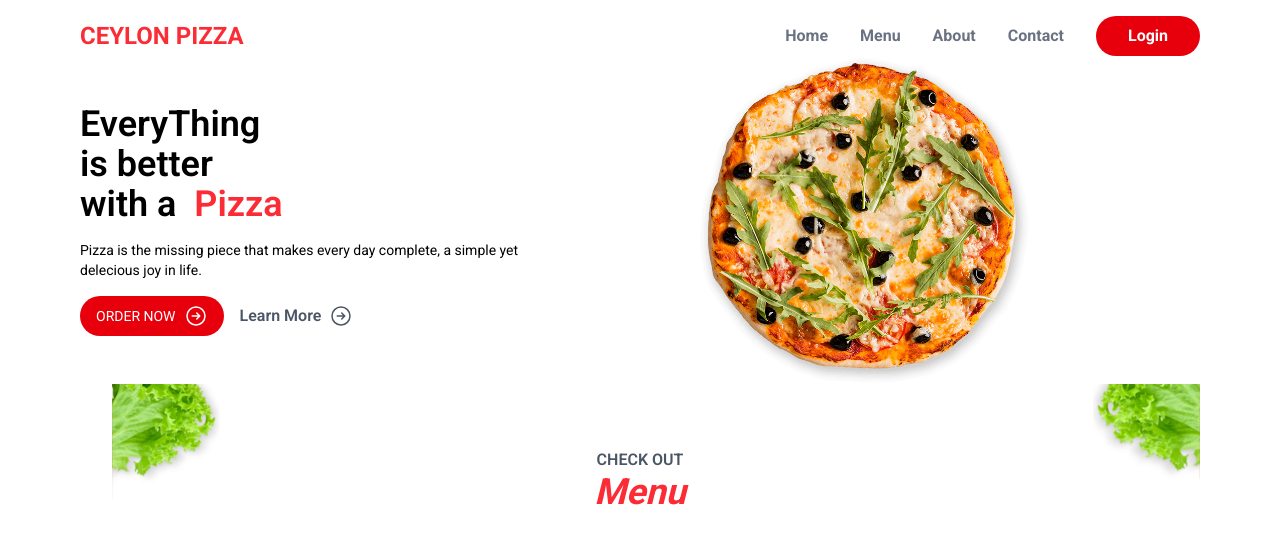
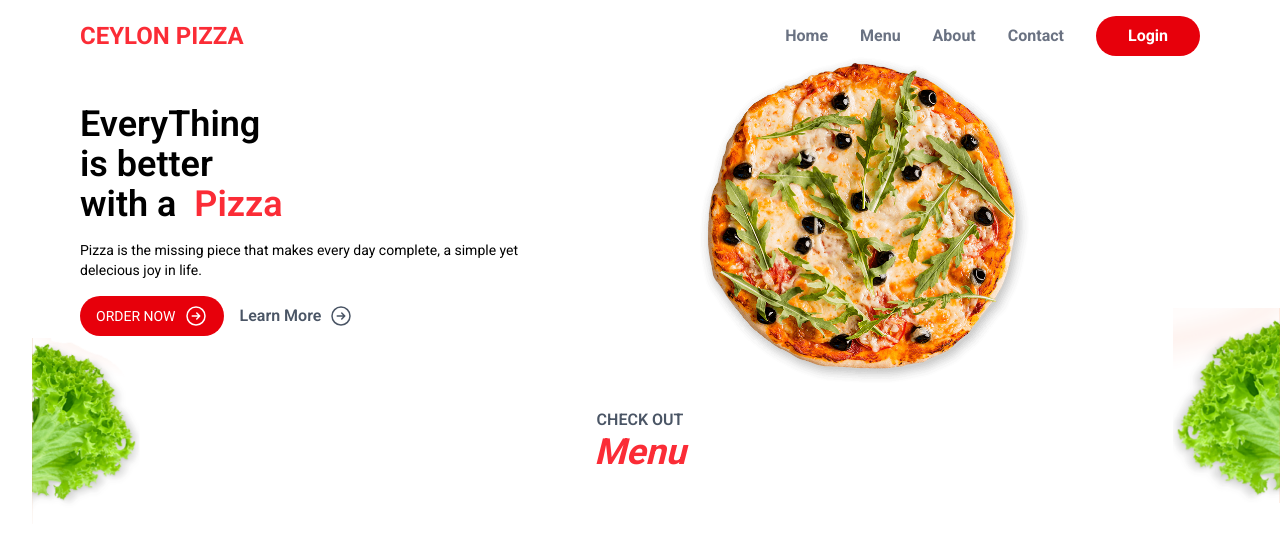
Before and after one commit to Pasan24/Food-Ordering-App, a Next.js app: page / in a window 1280 px wide. Shown: the top 544 px of the page. Built offline with nearby package versions, Linux system fonts and the light colour scheme.

Commit message:
created div section for items

```diff
--- a/src/components/layout/HomeMenu.js
+++ b/src/components/layout/HomeMenu.js
@@ -3,9 +3,9 @@ import Image from 'next/image';
 
 export default function HomeMenu() {
   return (
-    <section className='relative h-96'>
+    <section className=''>
       {/* Container for the salad images */}
-      <div className='absolute inset-0 overflow-hidden'>
+      <div className='absolute h-full left-0 right-0 w-full justify-start'>
 
         {/* Left Salad Image */}
         <div className='absolute left-8 -top-[70px] text-left -z-10'>
@@ -19,9 +19,15 @@ export default function HomeMenu() {
       </div>
 
       {/* Menu Heading */}
-      <div className='text-center pt-16'>
+      <div className='text-center mt-6'>
         <h3 className='uppercase text-gray-600 font-semibold'>Check Out</h3>
         <h3 className='text-red-500 font-bold text-4xl italic'>Menu</h3>
+      </div>
+
+      <div>
+
+
+
       </div>
     </section>
   );
```
